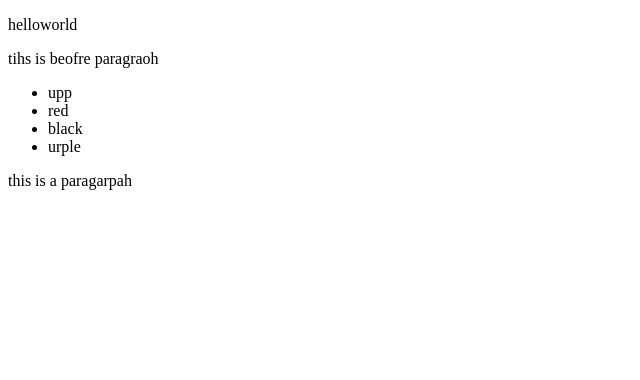
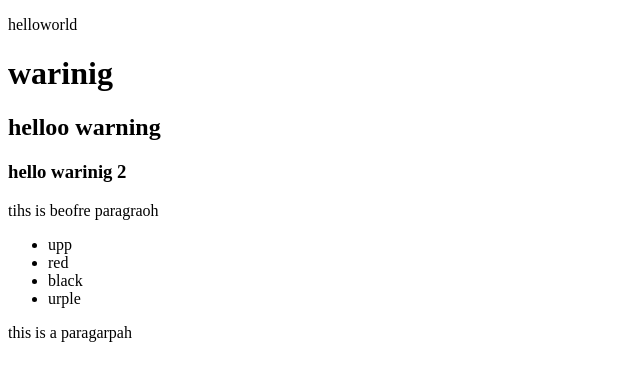
Before and after one commit to Rhnz98/test-jenkins, a plain HTML site: page index.html in a window 1280 px wide. Shown: the whole page, without its empty margins (0-640 px from the left). Drawn offline with nearby package versions, Linux system fonts and the light colour scheme.

Commit message:
second commit

```diff
--- a/index.html
+++ b/index.html
@@ -10,6 +10,11 @@
 
 <body>
 <p>helloworld</p>
+<h1>warinig</h1>
+<h2>helloo warning</h2>
+<h3>hello warinig 2</h3>
+
+
 <ul id ="list">
     <li>red</li>
     <li>black</li>
```
